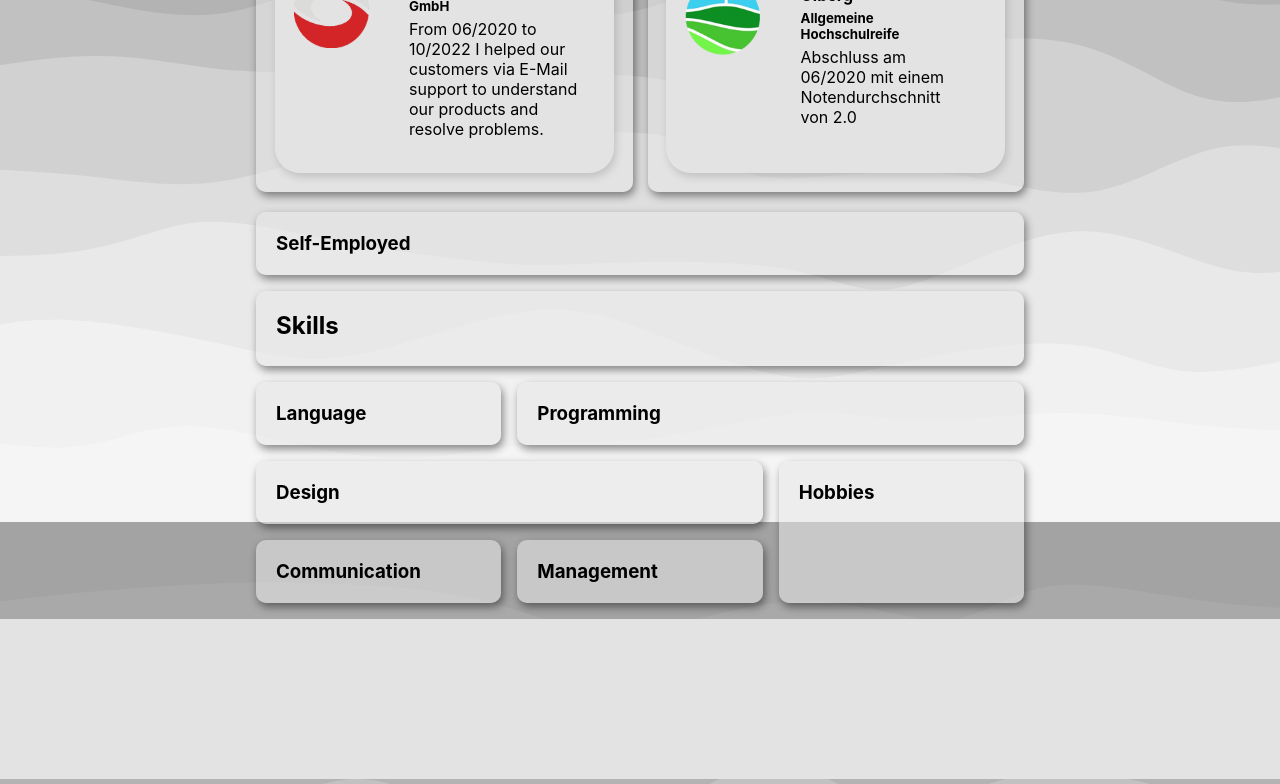
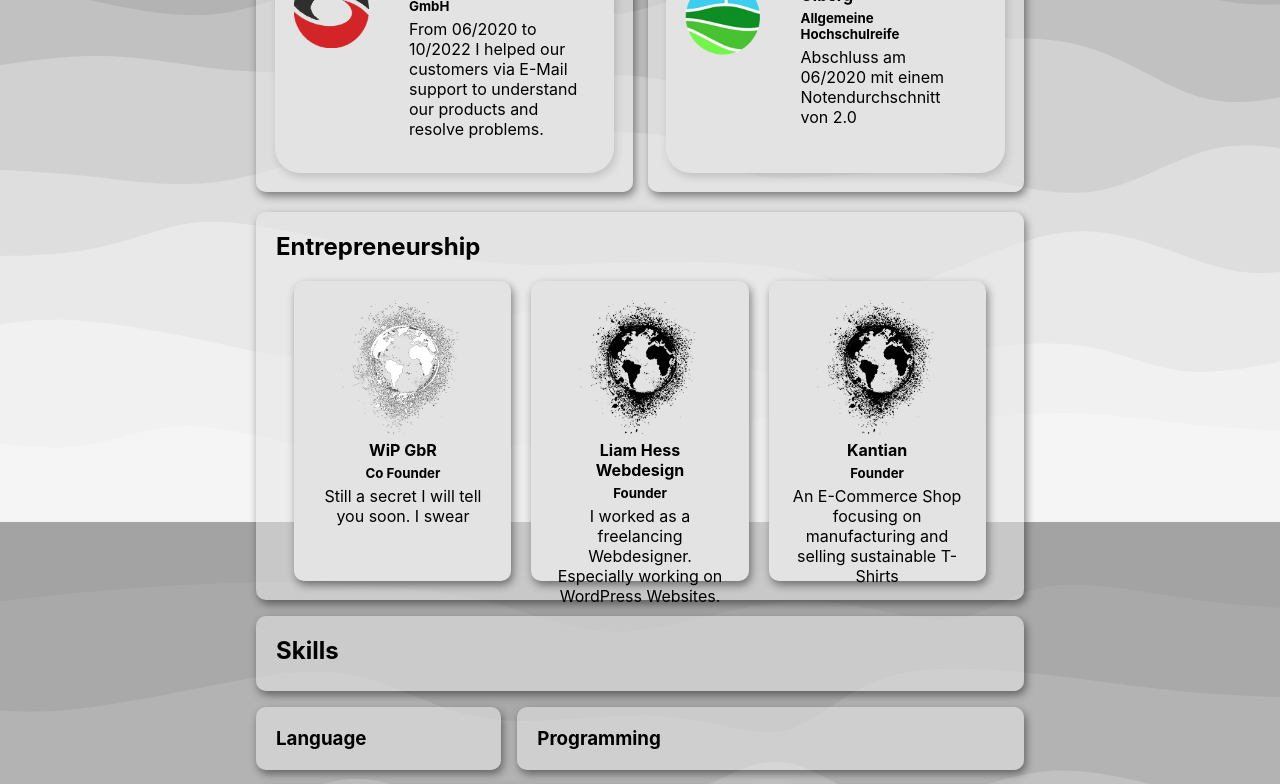
Before and after one commit to liamskydamien/me, a React (Create React App) app: page / in a window 1280 px wide. Shown: the part 1078-1862 px from the top of the page. Built offline with nearby package versions, Linux system fonts and the light colour scheme.

Commit message:
Adding selfemployed

```diff
--- a/src/App.js
+++ b/src/App.js
@@ -39,7 +39,7 @@ function App() {
                             </p>
                         </Card>
                     </div>
-                    <Experience className="experiences"/>
+                    <Experience className="experiences" theme={theme}/>
                     <div className="Skills">
                         <Skills/>
                     </div>
--- a/src/Components/Content/ChildComponents/ZDHZertComponent.js
+++ b/src/Components/Content/ChildComponents/ZDHZertComponent.js
@@ -2,7 +2,6 @@ import React, {useState} from "react";
 import specificStyles from "./gaoStyles.module.css";
 import styles from "./componentStyles.module.css";
 import zdhzert from "../../../Pictures/ZDHZERT.png";
-import {FaCity, FaCode, FaRegComments, FaSquareRootAlt} from "react-icons/fa";
 import TimeLine from "../TimeLine/TimeLine";
 
 const ZDHZertComponent = () => {
--- a/src/Components/Content/Experience.js
+++ b/src/Components/Content/Experience.js
@@ -2,6 +2,7 @@ import Card from "../../UI/Card/Card";
 import ListofWork from "./ListofWork";
 import ListOfEducation from "./ListOfEducation";
 import styles from "./Experience.module.css";
+import SelfEmployed from "../Selfemployed/SelfEmployed";
 
 const Experience = props => {
     return <div className={styles.experiences}>
@@ -14,9 +15,7 @@ const Experience = props => {
         <Card className={styles.Education}>
             <ListOfEducation/>
         </Card>
-        <Card className={styles.SelfEmployment}>
-            <h3>Self-Employed</h3>
-        </Card>
+        <SelfEmployed className={styles.SelfEmployment} theme={props.theme}/>
     </div>
 }
 export default Experience;
--- /dev/null
+++ b/src/Components/Selfemployed/CompanieComponents/Kantian.js
@@ -0,0 +1,17 @@
+import kantian from "../../../Pictures/Kantian_White.png";
+import kantianDark from "../../../Pictures/Kantian_Black.png";
+import styles from "./contentStyles.module.css";
+import React from "react";
+import Card from "../../../UI/Card/Card";
+
+const Kantian = props => {
+    return <Card className={styles.wrapper}>
+        <img src={props.theme === 'light' ? kantianDark : kantian} alt="Logo" className={styles.picture}/>
+        <div className={styles.content}>
+            <h4>Kantian</h4>
+            <h5>Founder</h5>
+            <p>An E-Commerce Shop focusing on manufacturing and selling sustainable T-Shirts</p>
+        </div>
+    </Card>
+}
+export default Kantian;
--- /dev/null
+++ b/src/Components/Selfemployed/CompanieComponents/KantianWebdesign.js
@@ -0,0 +1,17 @@
+import kantian from "../../../Pictures/Kantian_White.png";
+import styles from "./contentStyles.module.css";
+import React from "react";
+import Card from "../../../UI/Card/Card";
+import kantianDark from "../../../Pictures/Kantian_Black.png";
+
+const KantianWebdesign = props => {
+    return <Card className={styles.wrapper}>
+        <img src={props.theme === 'light' ? kantianDark : kantian} alt="Logo" className={styles.picture}/>
+        <div className={styles.content}>
+            <h4>Liam Hess Webdesign</h4>
+            <h5>Founder</h5>
+            <p>I worked as a freelancing Webdesigner. Especially working on WordPress Websites.</p>
+        </div>
+    </Card>
+}
+export default KantianWebdesign;
--- /dev/null
+++ b/src/Components/Selfemployed/CompanieComponents/WipUG.js
@@ -0,0 +1,16 @@
+import kantian from "../../../Pictures/Kantian_White.png";
+import styles from "./contentStyles.module.css";
+import React from "react";
+import Card from "../../../UI/Card/Card";
+
+const WipUG = () => {
+    return <Card className={styles.wrapper}>
+        <img src={kantian} alt="Logo" className={styles.picture}/>
+        <div className={styles.content}>
+            <h4>WiP GbR</h4>
+            <h5>Co Founder</h5>
+            <p>Still a secret I will tell you soon. I swear</p>
+        </div>
+    </Card>
+}
+export default WipUG;
--- /dev/null
+++ b/src/Components/Selfemployed/CompanieComponents/contentStyles.module.css
@@ -0,0 +1,21 @@
+.wrapper{
+    padding: 2.5%;
+    display: grid;
+    grid-template-columns: 1fr;
+    background-color: var(--background-navbar);
+    grid-template-rows: [Logo] 1fr 8rem;
+}
+
+.picture{
+    grid-row: Logo;
+    grid-column: 1;
+    width: 75%;
+    display: block;
+    margin: 0 auto;
+}
+
+.content{
+    grid-row: 2;
+    grid-column: 1;
+    text-align: center;
+}
--- /dev/null
+++ b/src/Components/Selfemployed/SelfEmployed.js
@@ -0,0 +1,17 @@
+import Card from "../../UI/Card/Card";
+import styles from './SelfEmployed.module.css'
+import Kantian from "./CompanieComponents/Kantian";
+import KantianWebdesign from "./CompanieComponents/KantianWebdesign";
+import WipUG from "./CompanieComponents/WipUG";
+const SelfEmployed = props => {
+    const classes = props.className;
+    return <Card className={classes}>
+        <h2>Entrepreneurship</h2>
+        <div className={styles.flex}>
+            <WipUG/>
+            <KantianWebdesign theme={props.theme}/>
+            <Kantian theme={props.theme}/>
+        </div>
+    </Card>
+}
+export default SelfEmployed;
--- /dev/null
+++ b/src/Components/Selfemployed/SelfEmployed.module.css
@@ -0,0 +1,5 @@
+.flex{
+    display: flex;
+    padding: 0 5% 2.5% 5%;
+    gap: 20px;
+}
```
Also changed, not shown: src/Pictures/Kantian_Black.png (added), src/Pictures/Kantian_White.png (added).
